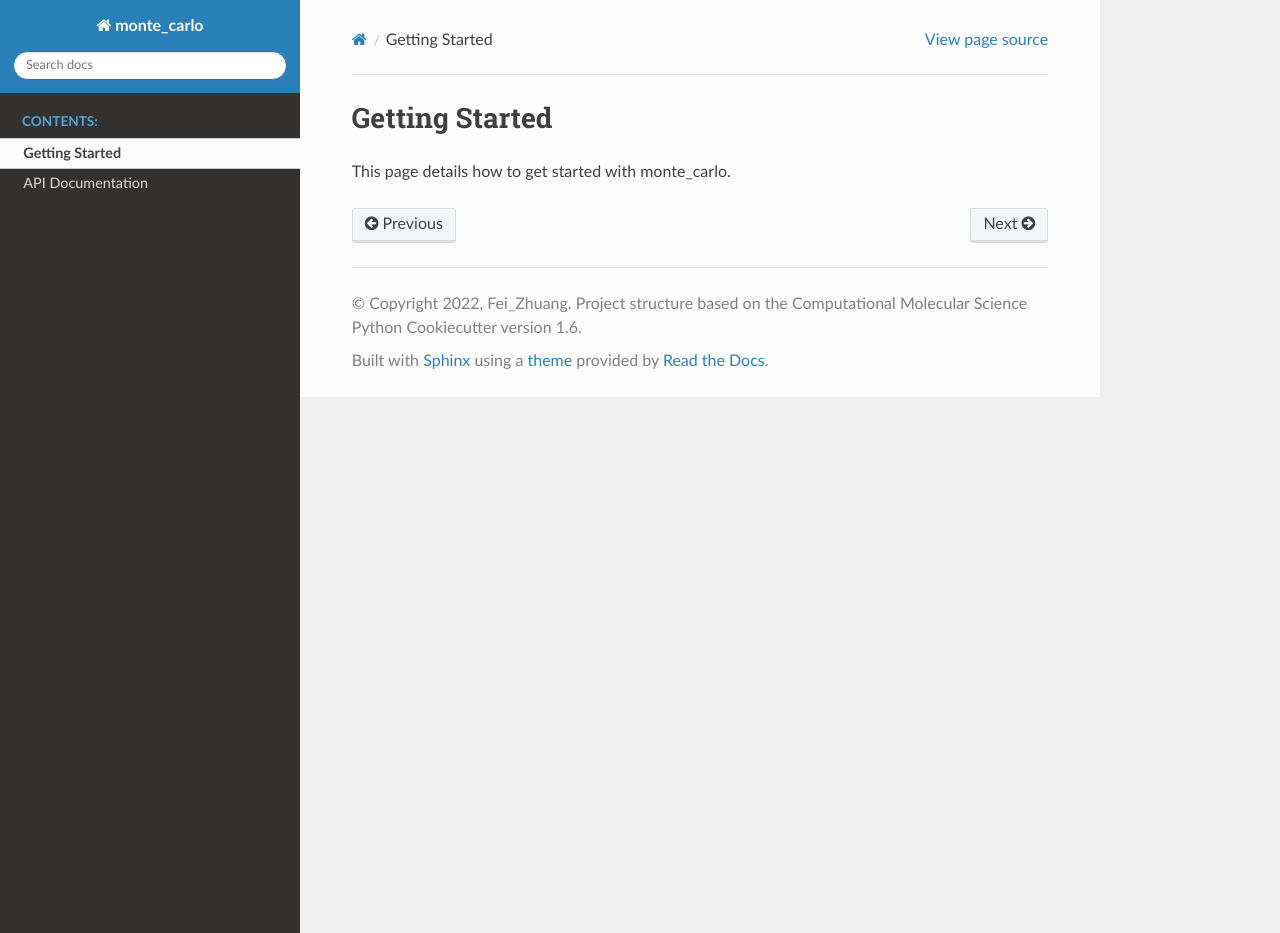
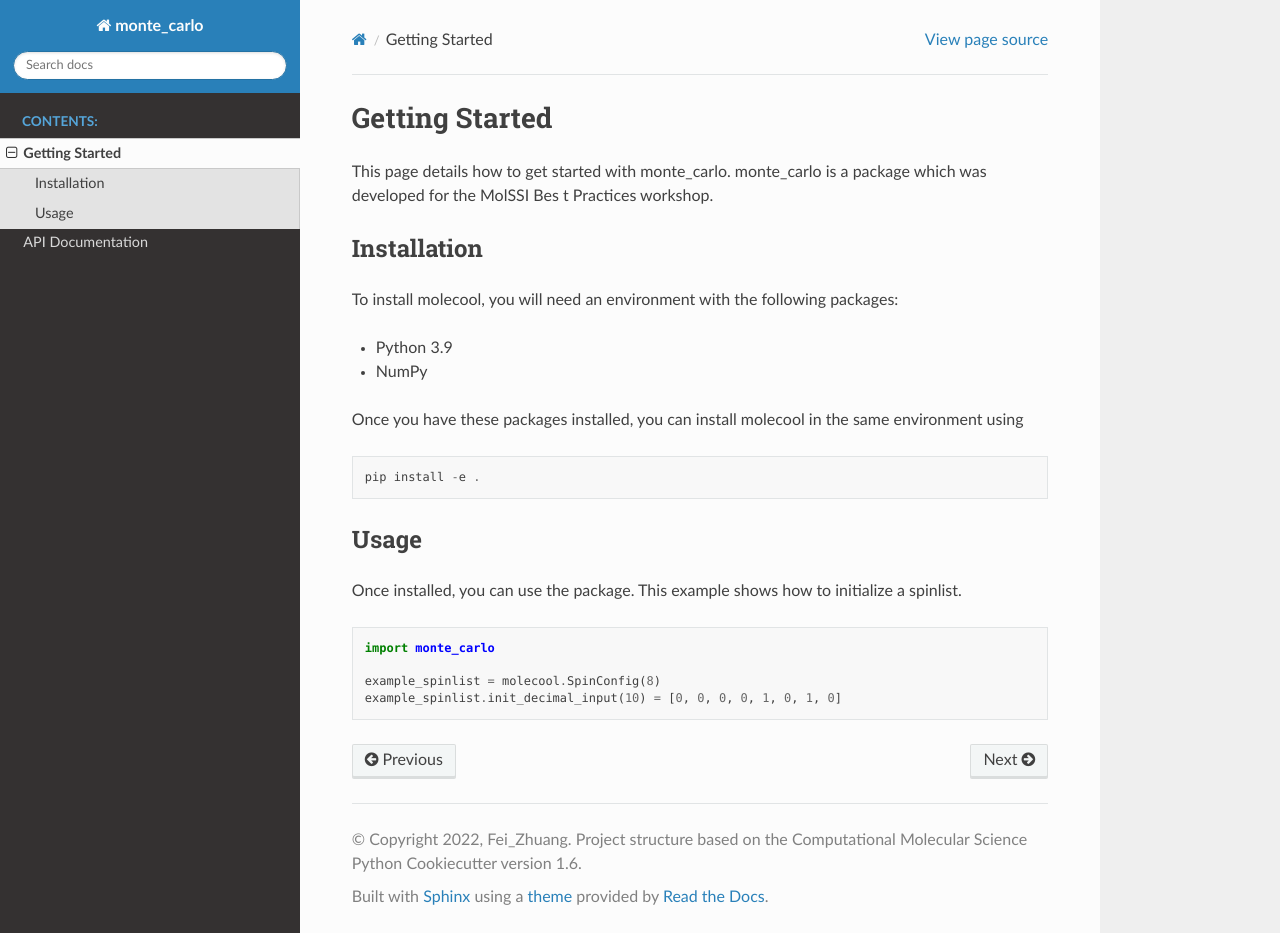
Before and after one commit to FeiQuantumSoftware/Monte_Carlo, a Sphinx documentation site: the page built from docs/getting_started.rst, in a window 1280 px wide and 933 px high. Built offline with Sphinx 7.4.7 and the Read the Docs theme 2.0.0, drawn with Linux system fonts in a browser that asks for light colours; the version number could not be read and is left out.

Commit message:
edit rst file for documentation

```diff
--- /dev/null
+++ b/docs/autosummary/monte_carlo.canvas.rst
@@ -0,0 +1,6 @@
+monte\_carlo.canvas
+===================
+
+.. currentmodule:: monte_carlo
+
+.. autofunction:: canvas
--- a/docs/getting_started.rst
+++ b/docs/getting_started.rst
@@ -1,4 +1,28 @@
 Getting Started
 ===============
 
-This page details how to get started with monte_carlo.
+This page details how to get started with monte_carlo. monte_carlo is a package
+which was developed for the MolSSI Bes t Practices workshop.
+
+Installation
+------------
+To install molecool, you will need an environment with the following packages:
+
+* Python 3.9
+* NumPy
+
+Once you have these packages installed, you can install molecool in the same environment using
+::
+
+    pip install -e .
+
+
+Usage
+------
+Once installed, you can use the package. This example shows how to initialize a spinlist.
+::
+
+    import monte_carlo
+
+    example_spinlist = molecool.SpinConfig(8)
+    example_spinlist.init_decimal_input(10) = [0, 0, 0, 0, 1, 0, 1, 0]
--- a/docs/index.rst
+++ b/docs/index.rst
@@ -5,6 +5,10 @@
 
 Welcome to monte_carlo's documentation!
 =========================================================
+molecool is a Python package designed to read in, perform analysis,
+and visualize molecular coordinates. The file formats `xyz` and `pdb` are
+currently supported.
+
 
 .. toctree::
    :maxdepth: 2
```
Also changed, not shown: 1 other file.
